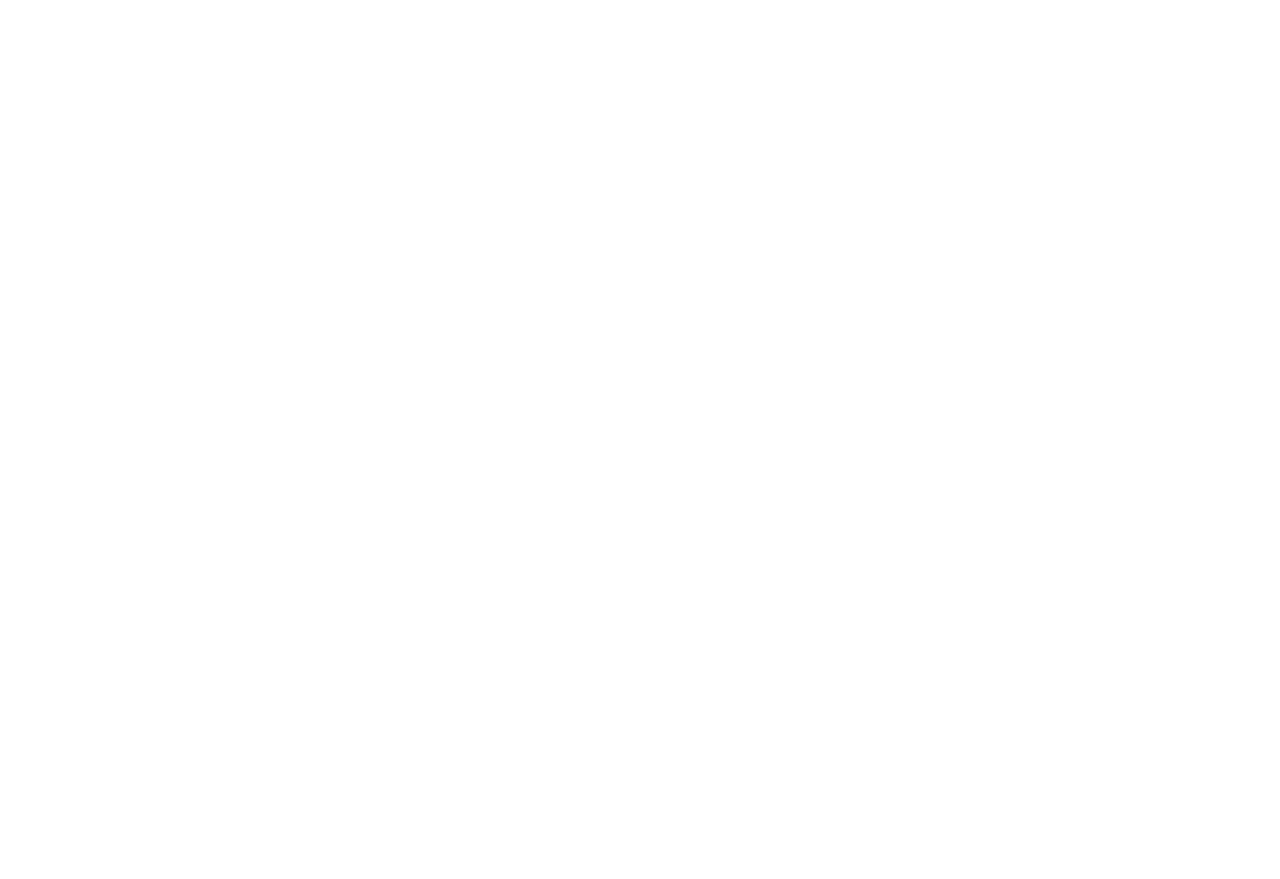
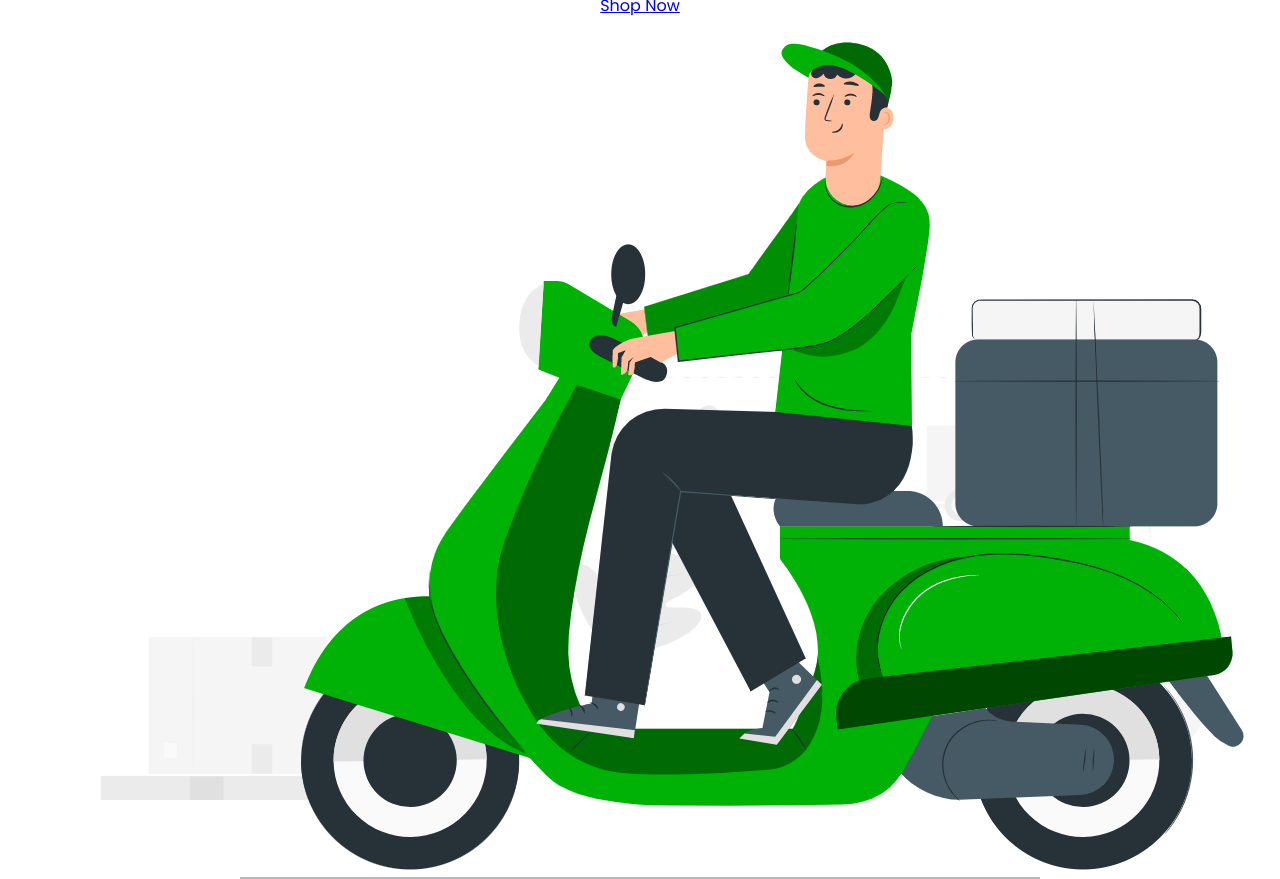
Before and after one commit to Olaf0926/Rabbit-Mart, a React (Create React App) app in the folder client/: page / in a window 1280 px wide. Before the commit the page ends 800 px from the top, so only its background shows below. Built offline with nearby package versions, Linux system fonts and the light colour scheme.

Commit message:
added hero to homepage

```diff
--- a/client/src/pages/home/Home.js
+++ b/client/src/pages/home/Home.js
@@ -1,8 +1,19 @@
+import styles from './home.module.css';
+import {Link} from "react-router-dom";
+import DeliveryImg from '../../shared/assets/delivery.png';
+
 const Home = () => {
     return (
-        <>
-
-        </>
+        <div className={styles['wrapper']}>
+            <div className={styles['hero']}>
+                <h1>Groceries and more in <span>20</span> minutes</h1>
+                <p>Making on-demand retail a reality!</p>
+                <Link className={'btn1'} to={'products'}>Shop Now</Link>
+                <div className={styles['delivery']}>
+                    <img src={DeliveryImg} alt={'Delivery'} loading={'lazy'}/>
+                </div>
+            </div>
+        </div>
     );
 }
 
--- /dev/null
+++ b/client/src/pages/home/home.module.css
@@ -0,0 +1,55 @@
+.wrapper {
+    display: flex;
+    flex-direction: column;
+}
+
+.hero {
+    position: relative;
+    display: flex;
+    flex-direction: column;
+    align-items: center;
+    justify-content: center;
+    padding: 2em;
+    gap: 1.5em;
+    height: 100vh;
+    background: linear-gradient(180deg, var(--PRIMARY_ALPHA_50) 0%, white 50%);
+}
+
+.hero > * {
+    z-index: 1;
+}
+
+.hero:after {
+    content: '';
+    position: absolute;
+    width: 100%;
+    height: 100%;
+    background: url("../../../src/shared/assets/hero-background.png");
+    background-size: cover;
+    filter: drop-shadow(5px 5px 6px white);
+    z-index: 0;
+}
+
+.hero h1 span {
+    transition: .2s all ease-in-out;
+}
+
+.hero h1:hover span {
+    color: var(--PRIMARY);
+    font-size: 2rem;
+}
+
+.hero p {
+    font-size: .9rem;
+    margin-top: -1.5em;
+}
+
+.delivery {
+    width: min(80%, 50em);
+    padding: 0 5%;
+    border-bottom: 2px solid #b7b7b7;
+}
+
+.delivery img {
+    filter: drop-shadow(0px 0px 4px var(--PRIMARY_ALPHA_50)) drop-shadow(5px 5px 10px white);
+}
```
Also changed, not shown: client/src/shared/assets/delivery.png (added), client/src/shared/assets/hero-background.png (added).
